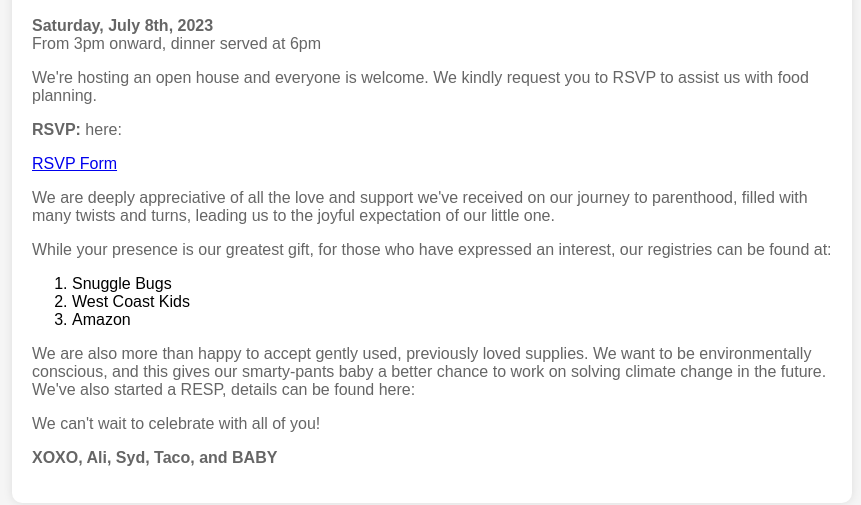
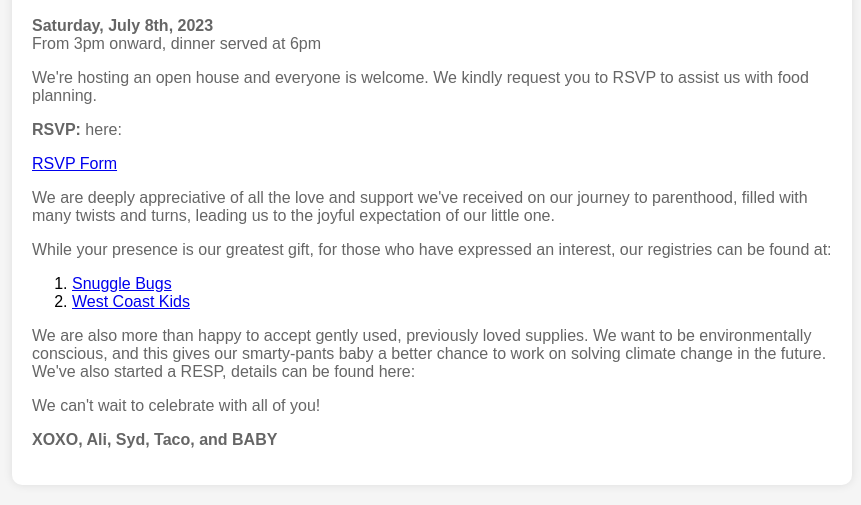
Before and after one commit to akhanf/baby-shower, a plain HTML site: page index.html in a window 1280 px wide. Shown: the part 179-684 px from the top of the page, without its empty margins (208-1069 px from the left). Drawn offline with Linux system fonts and the light colour scheme.

Commit message:
Update index.html

```diff
--- a/index.html
+++ b/index.html
@@ -45,9 +45,8 @@
         <p>We are deeply appreciative of all the love and support we've received on our journey to parenthood, filled with many twists and turns, leading us to the joyful expectation of our little one.</p>
         <p>While your presence is our greatest gift, for those who have expressed an interest, our registries can be found at:
         <ol>
-            <li>Snuggle Bugs</li>
-            <li>West Coast Kids</li>
-            <li>Amazon</li>
+            <li><a href="https://www.snugglebugz.ca/users/baby_registries/6457f6dd21992417b79e53b7">Snuggle Bugs</a></li>
+            <li><a href="https://www.westcoastkids.ca/babyregistry/view/index/id/7ZEZ42/">West Coast Kids</a></li>
         </ol>
         </p>
         <p>We are also more than happy to accept gently used, previously loved supplies. We want to be environmentally conscious, and this gives our smarty-pants baby a better chance to work on solving climate change in the future. We've also started a RESP, details can be found here:</p>
```
